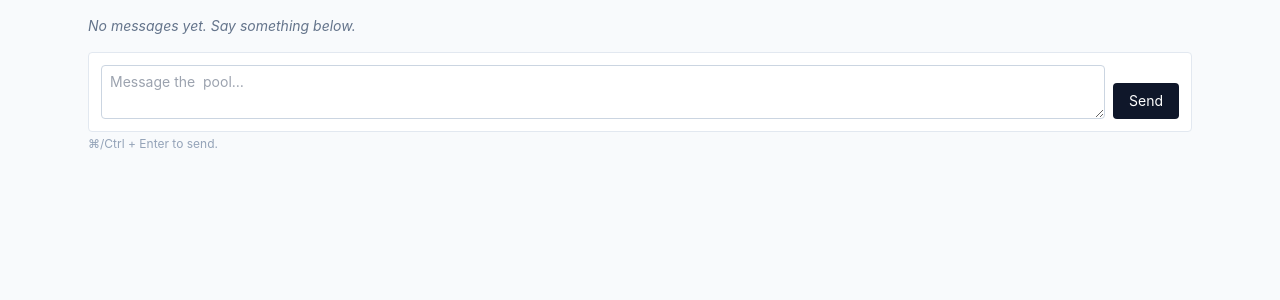
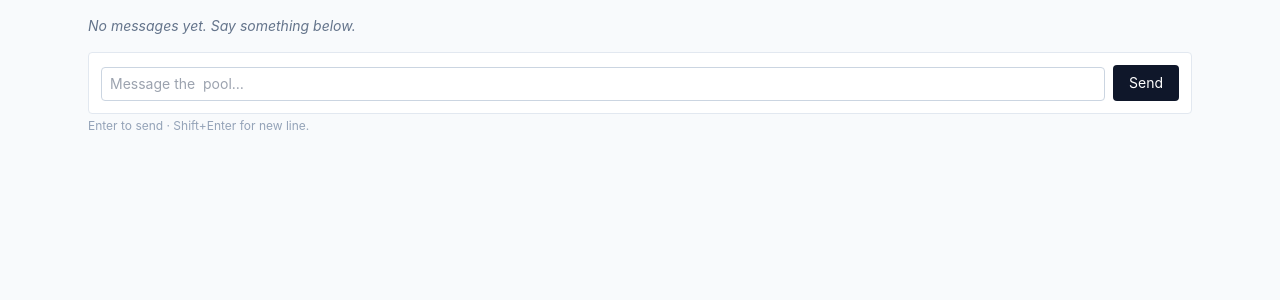
Before and after one commit to will-barnard/dry-dock, a FastAPI app: template backend/app/templates/operator_thread.html in a window 1280 px wide. Shown: the part 139-439 px from the top of the page. Run offline with FastAPI, Linux system fonts and the light colour scheme; the template is opened without the code that fills it, so the values that code supplies are empty; parts of the project's set-up code (start-up, migrations or seed data) failed here and were passed over; some libraries are stand-ins or nearby versions.

Commit message:
changed operator status flag and styles

```diff
--- a/backend/app/routes/dashboard.py
+++ b/backend/app/routes/dashboard.py
@@ -77,7 +77,7 @@ MODULES: list[dict] = [
         "id": "operator",
         "name": "Operator",
         "href": "/operator",
-        "status": "preview",
+        "status": "active",
         "tagline": "Chat directly with the worker fleet",
         "description": (
             "A conversational surface over the same Ollama-backed workers — ask "
--- a/backend/app/templates/operator_thread.html
+++ b/backend/app/templates/operator_thread.html
@@ -49,14 +49,13 @@
   {% endfor %}
 </div>
 
-<form method="post" action="/operator/conversations/{{ conversation.id }}/messages"
+<form id="chat-form" method="post" action="/operator/conversations/{{ conversation.id }}/messages"
       class="bg-white border border-slate-200 rounded p-3 flex gap-2 items-end sticky bottom-4">
-  <textarea name="content" required rows="2" placeholder="Message the {{ conversation.pool }} pool…"
-            class="flex-1 border border-slate-300 rounded px-2 py-1.5 text-sm resize-y"
-            onkeydown="if(event.key==='Enter'&&(event.metaKey||event.ctrlKey)){this.form.submit();}"></textarea>
+  <textarea id="chat-input" name="content" required rows="1" placeholder="Message the {{ conversation.pool }} pool…"
+            class="flex-1 border border-slate-300 rounded px-2 py-1.5 text-sm resize-none overflow-hidden"></textarea>
   <button class="bg-slate-900 text-white text-sm px-4 py-2 rounded shrink-0">Send</button>
 </form>
-<p class="text-xs text-slate-400 mt-1">⌘/Ctrl + Enter to send.</p>
+<p class="text-xs text-slate-400 mt-1">Enter to send · Shift+Enter for new line.</p>
 
 <script>
   // Stream assistant turns. Each `chunk` event carries the full running text
@@ -98,5 +97,21 @@
 
   // Keep the view pinned to the latest message.
   window.scrollTo(0, document.body.scrollHeight);
+
+  // Auto-grow textarea and submit on Enter (Shift+Enter = newline).
+  const chatInput = document.getElementById("chat-input");
+  const chatForm = document.getElementById("chat-form");
+
+  chatInput.addEventListener("keydown", function (e) {
+    if (e.key === "Enter" && !e.shiftKey) {
+      e.preventDefault();
+      chatForm.submit();
+    }
+  });
+
+  chatInput.addEventListener("input", function () {
+    this.style.height = "auto";
+    this.style.height = this.scrollHeight + "px";
+  });
 </script>
 {% endblock %}
```
